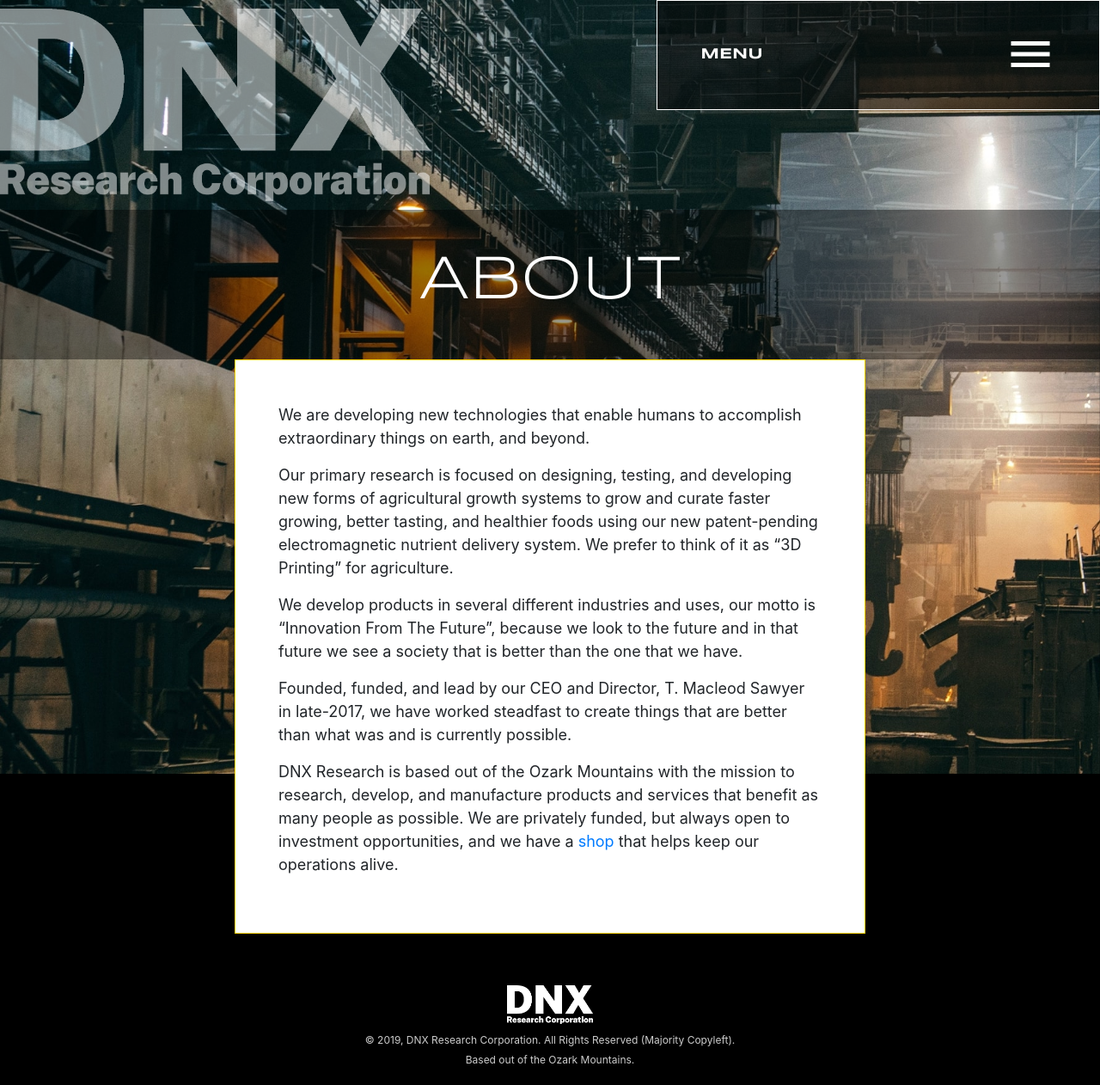
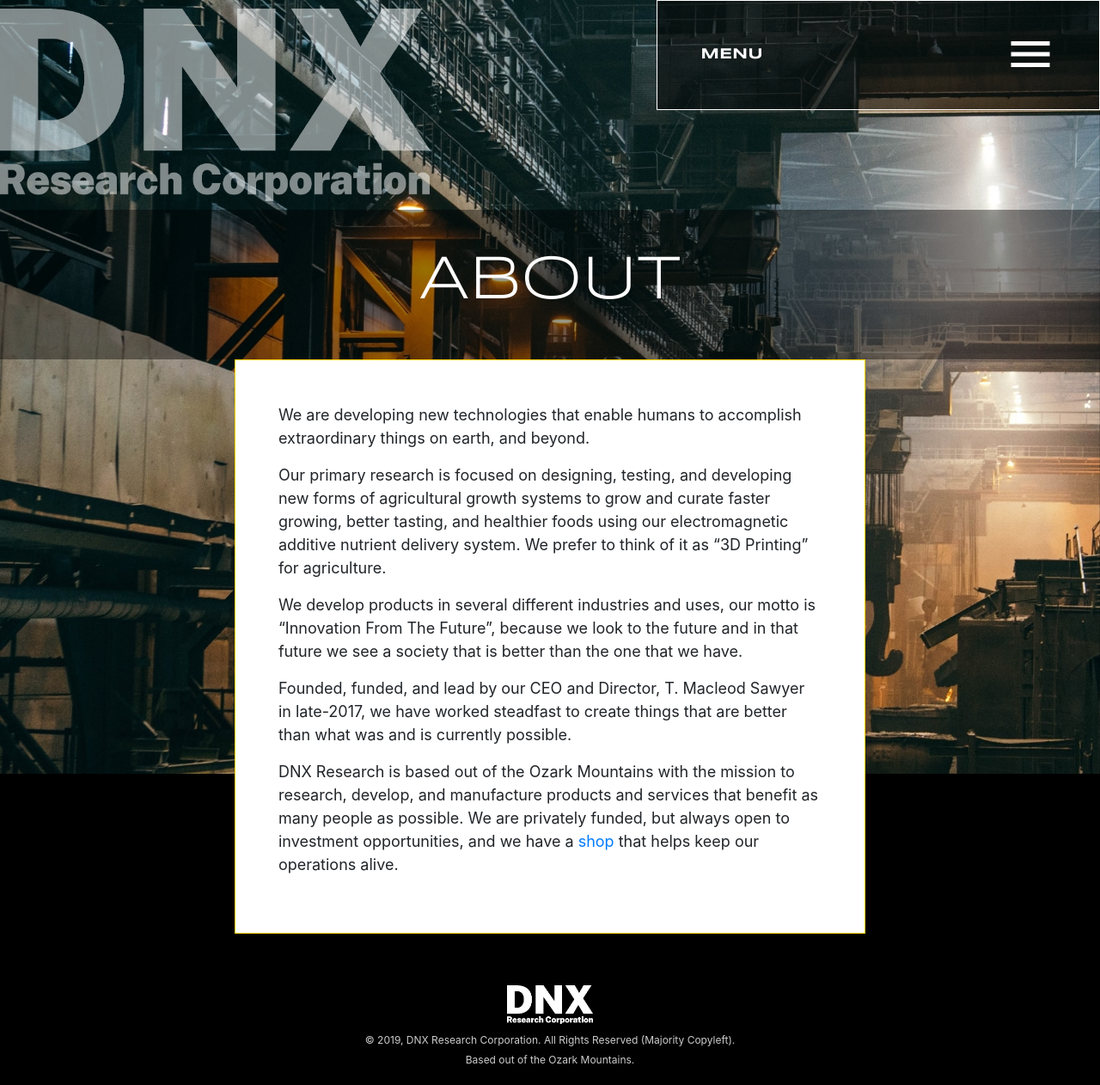
Before and after one commit to dnxresearch/dnxresearch.github.io, a Jekyll site: the page built from pages/about.md, in a window 1280 px wide. Shown: the whole page at 86% size. Built offline with Jekyll 4.4.1, drawn with Linux system fonts in a browser that asks for light colours.

Commit message:
Update Pages “about”

```diff
--- a/pages/about.md
+++ b/pages/about.md
@@ -1,12 +1,12 @@
 ---
+layout: page
 title: About
-layout: page
+date: 2019-10-11T21:02:34.136Z
 permalink: /about
 ---
-
 We are developing new technologies that enable humans to accomplish extraordinary things on earth, and beyond.
 
-Our primary research is focused on designing, testing, and developing new forms of agricultural growth systems to grow and curate faster growing, better tasting, and healthier foods using our new patent-pending electromagnetic nutrient delivery system. We prefer to think of it as "3D Printing" for agriculture.
+Our primary research is focused on designing, testing, and developing new forms of agricultural growth systems to grow and curate faster growing, better tasting, and healthier foods using our electromagnetic additive nutrient delivery system. We prefer to think of it as "3D Printing" for agriculture.
 
 We develop products in several different industries and uses, our motto is "Innovation From The Future", because we look to the future and in that future we see a society that is better than the one that we have.
 
```
